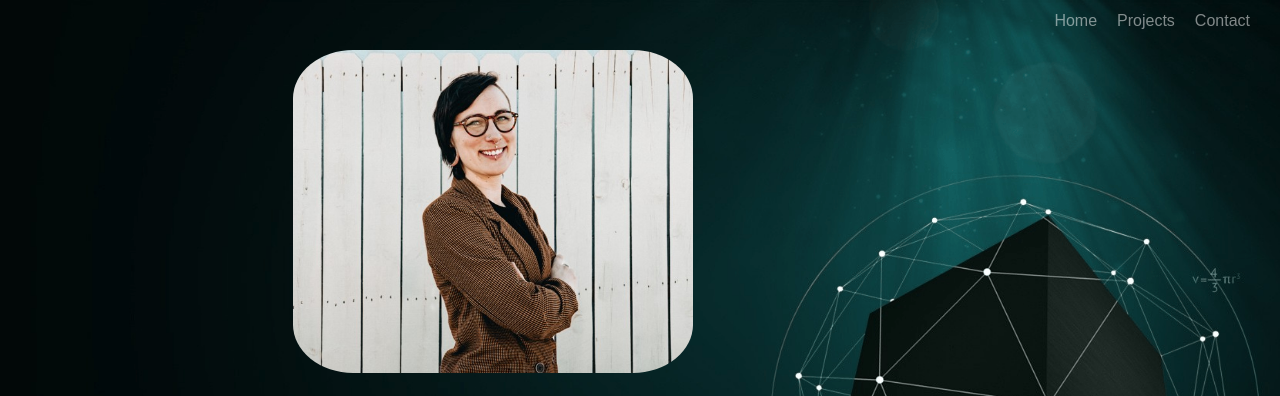
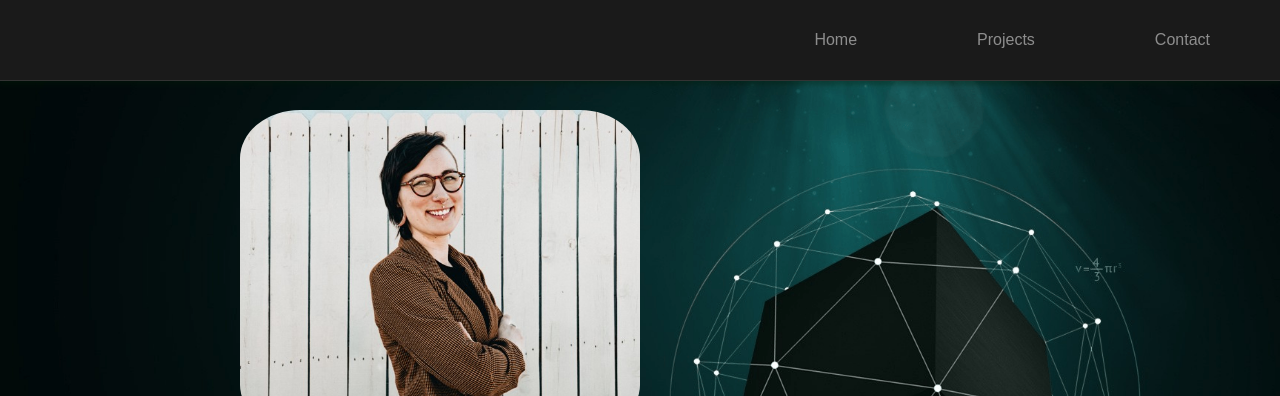
Before and after one commit to Miah-Harper/Portfolio, a plain HTML site: page index.html in a window 1280 px wide. Shown: the top 396 px of the page. Drawn offline with Linux system fonts and the light colour scheme.

Commit message:
cleaning up code and reworking

```diff
--- a/about.css
+++ b/about.css
@@ -2,34 +2,6 @@
     box-sizing: border-box;
 }
 
-body {
-    font-family: Arial;
-    padding: 10px;
-    background-image: url('images/wallpaper.png');
-    background-repeat: no-repeat;
-    background-size: cover;
-    margin: 0; /* Remove default margin */
-}
-
-/* Navbar */
-.navbar {
-    display: flex;
-    justify-content: space-between;
-    align-items: center;
-    background-color: transparent;
-    padding: 10px;
-    position: fixed;
-    top: 0;
-    left: 0;
-    right: 0;
-}
-
-.link-group {
-    list-style: none;
-    display: flex;
-    margin: 0; /* Remove default margin */
-    padding: 0; /* Remove default padding */
-}
 
 .link {
     margin-right: 20px;
@@ -68,7 +40,7 @@ body {
     text-align: center; /* Center text horizontally within centered-content */
     max-width: 800px; /* Adjust max-width as needed */
 }
-/* Right Column (About Me) */
+/*Right Column (About Me) */
 .rightcolumn {
     float: left;
     width: 100%; /* Full width on mobile */
@@ -79,10 +51,10 @@ body {
 .card.about-right {
     display: flex;
     flex-direction: column;
-    justify-content: center;
-    align-items: center;
+    justify-content: left;
+    align-items: left;
     padding: 20px;
-    margin-top: 20px;
+    margin-top: 10px;
     background-color: transparent; /* Optional: Remove background color */
 }
 .about-para {
--- a/form.css
+++ b/contact.css
@@ -1,13 +1,4 @@
-/* Default styles for larger screens */
-body {
-  font-family: sans-serif;
-  margin: 0;
-  padding: 0;
-  background-image: url('images/backgroundpic2.jpg');
-  background-size: cover;
-  background-repeat: no-repeat;
-  color: white;
-}
+
 
 h1 {
   text-align: center;
@@ -22,7 +13,17 @@ form {
   border: 1px solid #ccc;
 }
 
+form, .form-container {
+  border: none !important;
+  outline: none !important;
+  box-shadow: none !important;
+  background: transparent;
+}
 
+.page-wrapper{
+    margin-top: 200px;
+    justify-content: flex-start;
+}
 
 input {
   width: 100%;
@@ -71,6 +72,7 @@ input[type="submit"]:hover {
   line-height: 80px;
   transition: .5s;
   font-size: 20px;
+  padding-top: 80px;
 }
 
 .link a:hover, .link.active a{
--- /dev/null
+++ b/global.css
@@ -0,0 +1,71 @@
+/* Common styles for all screen sizes */
+* {
+    margin: 0;
+    padding: 0;
+    /*box-sizing: border-box;*/
+}
+
+body {
+    width: 100%;
+    /* max-width: 1400px; */
+    margin: 0;
+    height: 100% !important;
+    background: #191919;
+    font-family: sans-serif;
+    background-image: url('images/wallpaper.png');
+    background-size: cover;
+    background-repeat: no-repeat;
+    background-position: center;
+    background-attachment: fixed; /* Ensure background image doesn't scroll */
+    color: white;
+
+
+}
+
+section{
+    padding-top:80px;
+}
+
+
+html, body{
+    height: 100%;
+    margin: 0;
+    padding: 0;
+}
+
+/* Navbar styles */
+.navbar {
+    width: 100%;
+    position: fixed;
+    top: 0;
+    left: 0;
+    display: flex;
+    justify-content: flex-end; /*will shift content to the right*/
+    align-items: center;
+    z-index: 9;
+    background: #1a1a1a;
+    box-shadow: 0 4px 4px rgba(4, 31, 7, 0.3);
+    border-bottom: 1px solid #333;
+}
+
+.link-group {
+    list-style: none;
+    display: flex;
+}
+
+.link a {
+    color: #fff;
+    opacity: 0.5;
+    text-decoration: none;
+    text-transform: capitalize;
+    padding: 10px 30px;
+    margin: 0 20px;
+    line-height: 80px;
+    transition: .5s;
+    font-size: 20px;
+}
+
+.link a:hover,
+.link.active a {
+    opacity: 1;
+}
--- a/index.html
+++ b/index.html
@@ -4,22 +4,31 @@
     <meta charset="utf-8">
     <meta http-equiv="X-UA-Compatible" content="IE=edge">
     <title>About Me </title>
-    <meta name="viewport" content="width=device-width, initial-scale=1">
+    <meta name="viewport" content="width=device-width, initial-scale=1.0">
+    <!-- <link rel="stylesheet" type="text/css" href="about.css" > -->
+    <link rel="stylesheet" type="text/css" href="global.css">
     <link rel="stylesheet" type="text/css" href="about.css">
     <link rel="stylesheet" href="https://cdnjs.cloudflare.com/ajax/libs/font-awesome/5.15.1/css/all.min.css" integrity="sha512-+4zCK9k+qNFUR5X+cKL9EIR+ZOhtIloNl9GIKS57V1MyNsYpYcUrUeQc9vNfzsWfV28IaLL3i96P9sdNyeRssA==" crossorigin="anonymous" />
+
+
+
   </head>
+
+
   <body>
-    <!-- Navbar -->
+    <header>
       <nav class="navbar">
         <div class="menu-icon">
-        <!-- Add a menu icon here (font-awesome or custom) -->
+
         </div>
         <ul class="link-group">
-        <li class="link"><a href="index.html">home</a></li>
+        <li class="link"><a href="/">home</a></li>
         <li class="link"><a href="projects.html">projects</a></li>
-        <li class="link"><a href="contact.html">contact</a></li>
+        <li class="link"><a href="/Contact/contact.css">contact</a></li>
         </ul>
      </nav>
+    </header>
+
 
     <!-- <div class="centered-container">
       <img src="images/headshot.jpg" alt="Centered Image">
@@ -27,8 +36,7 @@
     <div class="centered-text">
       <h1></h1>
     </div> -->
-
-    <div class="rightcolumn">
+    <section> <div class="rightcolumn">
       <div class="card about-right">
         <div class="centered-content">
           <img src="images/headshot2.jpg" alt="Centered Image">
@@ -49,13 +57,15 @@
             academic background at TrueCoders boot camp,
             where I honed in my skills and cultivated a deep curiosity of Software Development.
             Eager to put my skills into practice, I joined TrueCoders as an instructor.
-                Over the course of 2 years, I had the privilege of guiding aspiring
+            Over the course of 3 years, I had the privilege of guiding aspiring
             developers through an intensive curriculum,
             helping them grasp complex concepts and guiding them in building real-world applications.
-            </h2>
+        </h3>
         </div>
       </div>
     </div>
   </div>
+  </section>
+
   </body>
 </html>
--- a/styles.css
+++ b/projects.css
@@ -1,59 +1,3 @@
-/* Common styles for all screen sizes */
-* {
-    margin: 0;
-    padding: 0;
-    box-sizing: border-box;
-}
-
-body {
-    width: 100%;
-    max-width: 1400px;
-    margin: auto;
-    min-height: 100vh;
-    background: #191919;
-    font-family: sans-serif;
-    background-image: url('images/wallpaper2.png');
-    background-size: cover;
-    background-repeat: no-repeat;
-    background-attachment: fixed; /* Ensure background image doesn't scroll */
-    color: white;
-}
-
-/* Navbar styles */
-.navbar {
-    width: 100%;
-    position: fixed;
-    top: 0;
-    left: 0;
-    display: flex;
-    justify-content: center;
-    align-items: center;
-    z-index: 9;
-    background: #1a1a1a;
-}
-
-.link-group {
-    list-style: none;
-    display: flex;
-}
-
-.link a {
-    color: #fff;
-    opacity: 0.5;
-    text-decoration: none;
-    text-transform: capitalize;
-    padding: 10px 30px;
-    margin: 0 20px;
-    line-height: 80px;
-    transition: .5s;
-    font-size: 20px;
-}
-
-.link a:hover,
-.link.active a {
-    opacity: 1;
-}
-
 /* Project section styles */
 .project-section {
     padding: 150px 20px; /* Adjust padding for smaller screens */
@@ -131,3 +75,7 @@ body {
 .project-card:hover .project-content {
     opacity: 1;
 }
+
+* {
+    box-sizing: border-box;
+}
```
Also changed, not shown: contact.html (+12 -9 lines), projects.html (+9 -7 lines). Lines whose indentation alone changed are shown as unchanged.
